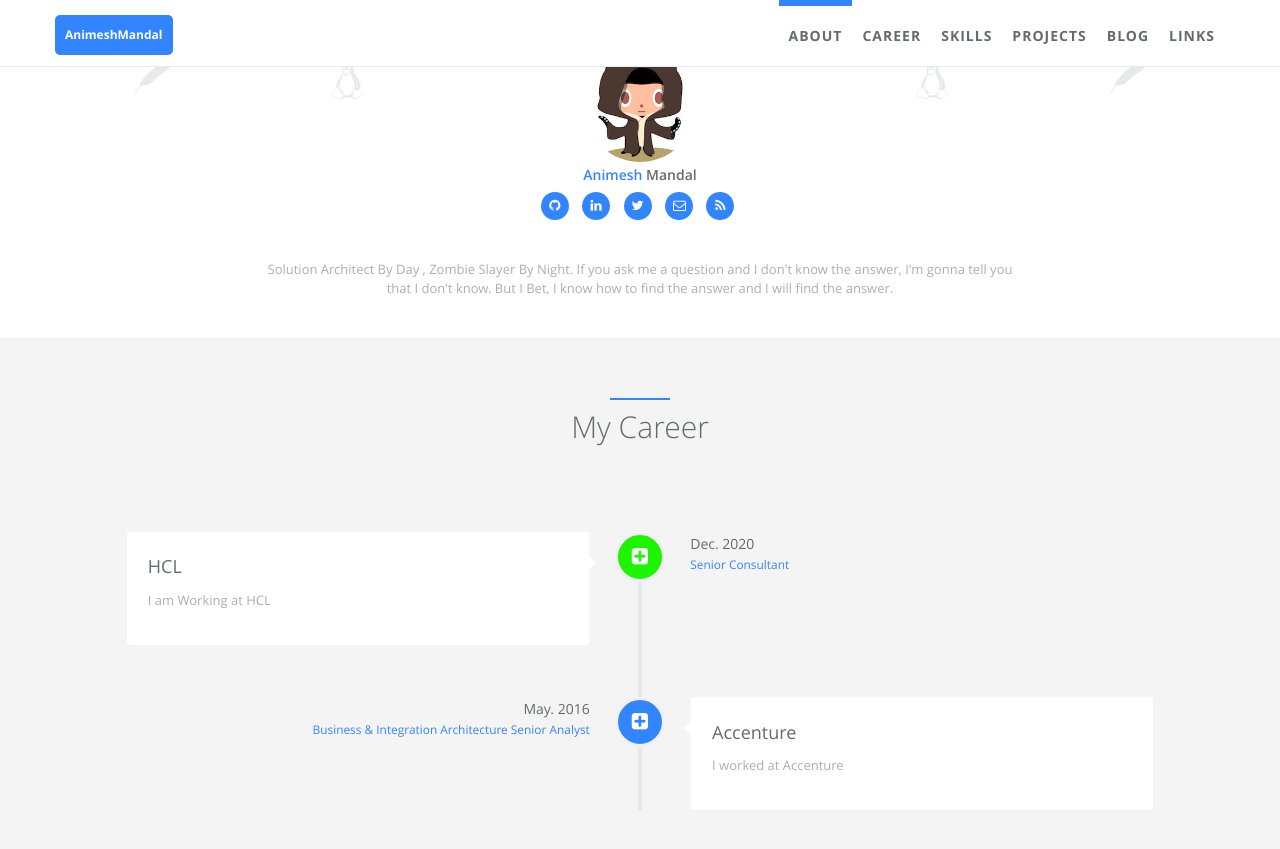
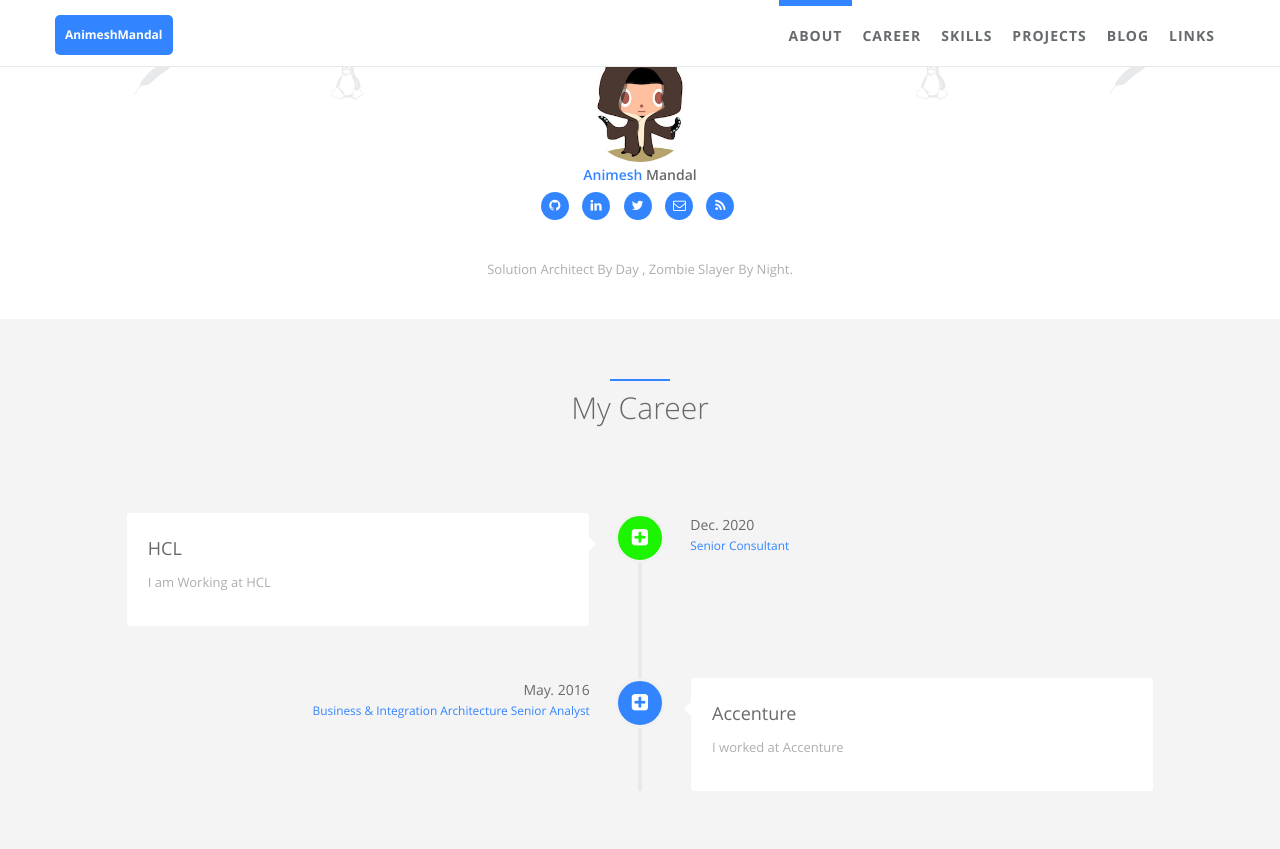
Before and after one commit to SolitaryCyborg/AnimeshMandal, a Jekyll site: the page built from index.html, in a window 1280 px wide and 900 px high, scrolled down 563 px. Shown: the top 849 px of the window. Built offline with Jekyll 4.4.1, drawn with Linux system fonts in a browser that asks for light colours.

```diff
--- a/_config.yml
+++ b/_config.yml
@@ -28,8 +28,7 @@ author:  # change following line to your infomation.
   skill_icon2:
     - name: fa-linux
     - name: icon-apache
-  desc: Solution Architect By Day , Zombie Slayer By Night.
-        If you ask me a question and I don't know the answer, I'm gonna tell you that I don't know. But I Bet, I know how to find the answer and I will find the answer. # Describe yourself.
+  desc: Solution Architect By Day , Zombie Slayer By Night.  # Describe yourself.
 
 # comment
 disqus:  # if you wanna comment feature, go to https://disqus.com/ to get your configuration; if not, comment following two lines.
```
